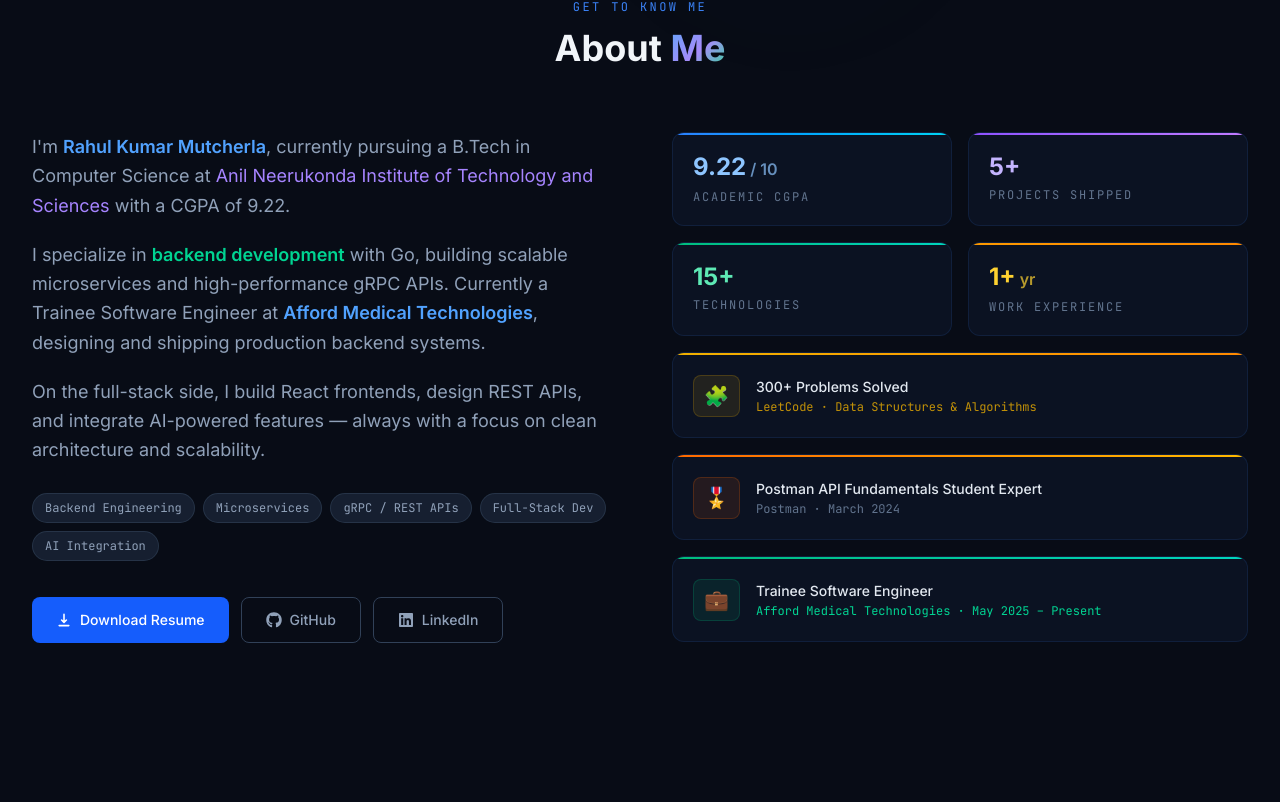
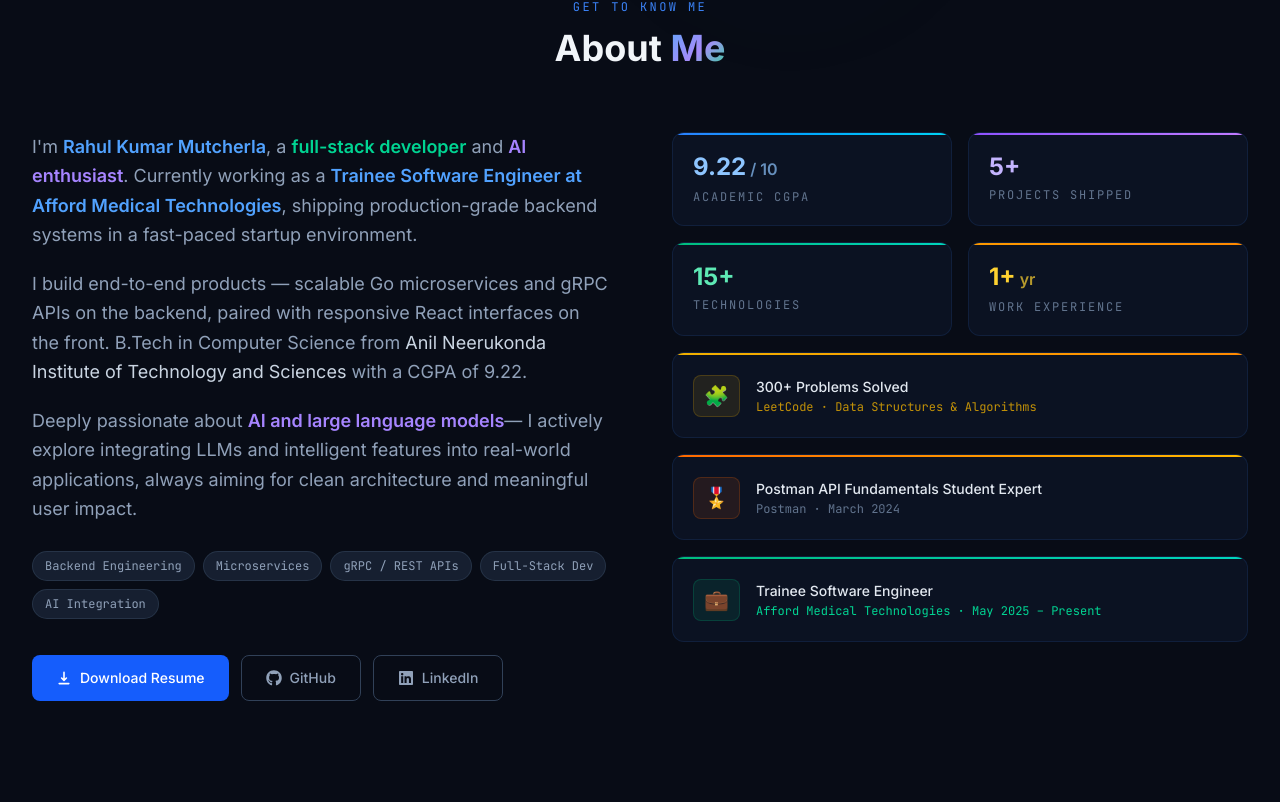
Before and after one commit to mutcherlarahulkumar/portfolio-new, a Next.js app: page / in a window 1280 px wide. Shown: the part 898-1700 px from the top of the page. Built offline with nearby package versions, Linux system fonts and the light colour scheme.

Commit message:
fix: college data

```diff
--- a/app/components/AboutSection.tsx
+++ b/app/components/AboutSection.tsx
@@ -74,28 +74,38 @@ export default function AboutSection() {
               <span className="text-blue-400 font-semibold">
                 Rahul Kumar Mutcherla
               </span>
-              , currently pursuing a B.Tech in Computer Science at{" "}
-              <span className="text-violet-400">
+              , a{" "}
+              <span className="text-emerald-400 font-semibold">
+                full-stack developer
+              </span>{" "}
+              and{" "}
+              <span className="text-violet-400 font-semibold">
+                AI enthusiast
+              </span>
+              . Currently working as a{" "}
+              <span className="text-blue-400 font-semibold">
+                Trainee Software Engineer at Afford Medical Technologies
+              </span>
+              , shipping production-grade backend systems in a fast-paced
+              startup environment.
+            </p>
+            <p className="text-slate-400 text-lg leading-relaxed">
+              I build end-to-end products — scalable Go microservices and gRPC
+              APIs on the backend, paired with responsive React interfaces on
+              the front. B.Tech in Computer Science from{" "}
+              <span className="text-slate-300">
                 Anil Neerukonda Institute of Technology and Sciences
               </span>{" "}
               with a CGPA of 9.22.
             </p>
             <p className="text-slate-400 text-lg leading-relaxed">
-              I specialize in{" "}
-              <span className="text-emerald-400 font-semibold">
-                backend development
-              </span>{" "}
-              with Go, building scalable microservices and high-performance gRPC
-              APIs. Currently a Trainee Software Engineer at{" "}
-              <span className="text-blue-400 font-semibold">
-                Afford Medical Technologies
+              Deeply passionate about{" "}
+              <span className="text-violet-400 font-semibold">
+                AI and large language models
               </span>
-              , designing and shipping production backend systems.
-            </p>
-            <p className="text-slate-400 text-lg leading-relaxed">
-              On the full-stack side, I build React frontends, design REST APIs,
-              and integrate AI-powered features — always with a focus on clean
-              architecture and scalability.
+              — I actively explore integrating LLMs and intelligent features
+              into real-world applications, always aiming for clean architecture
+              and meaningful user impact.
             </p>
 
             {/* Focus area chips */}
@@ -108,7 +118,9 @@ export default function AboutSection() {
                   viewport={{ once: true }}
                   transition={{ delay: 0.3 + i * 0.06 }}
                   className="text-xs px-3 py-1.5 rounded-full bg-slate-800/70 border border-slate-700/60 text-slate-400"
-                  style={{ fontFamily: "var(--font-mono, ui-monospace, monospace)" }}
+                  style={{
+                    fontFamily: "var(--font-mono, ui-monospace, monospace)",
+                  }}
                 >
                   {f}
                 </motion.span>
@@ -166,9 +178,13 @@ export default function AboutSection() {
                   className="glass-card rounded-xl overflow-hidden"
                 >
                   {/* Colored accent bar */}
-                  <div className={`h-0.5 w-full bg-gradient-to-r ${stat.accent}`} />
+                  <div
+                    className={`h-0.5 w-full bg-gradient-to-r ${stat.accent}`}
+                  />
                   <div className="p-5">
-                    <div className={`text-2xl font-bold leading-none ${stat.valueColor}`}>
+                    <div
+                      className={`text-2xl font-bold leading-none ${stat.valueColor}`}
+                    >
                       {stat.value}
                       {stat.unit && (
                         <span className="text-base font-semibold ml-1 opacity-70">
@@ -178,7 +194,9 @@ export default function AboutSection() {
                     </div>
                     <div
                       className="text-xs text-slate-500 mt-2 uppercase tracking-[0.15em]"
-                      style={{ fontFamily: "var(--font-mono, ui-monospace, monospace)" }}
+                      style={{
+                        fontFamily: "var(--font-mono, ui-monospace, monospace)",
+                      }}
                     >
                       {stat.label}
                     </div>
@@ -206,7 +224,9 @@ export default function AboutSection() {
                   </p>
                   <p
                     className="text-xs text-yellow-500/80 mt-0.5"
-                    style={{ fontFamily: "var(--font-mono, ui-monospace, monospace)" }}
+                    style={{
+                      fontFamily: "var(--font-mono, ui-monospace, monospace)",
+                    }}
                   >
                     LeetCode · Data Structures & Algorithms
                   </p>
@@ -233,7 +253,9 @@ export default function AboutSection() {
                   </p>
                   <p
                     className="text-xs text-slate-500 mt-0.5"
-                    style={{ fontFamily: "var(--font-mono, ui-monospace, monospace)" }}
+                    style={{
+                      fontFamily: "var(--font-mono, ui-monospace, monospace)",
+                    }}
                   >
                     Postman · March 2024
                   </p>
@@ -260,7 +282,9 @@ export default function AboutSection() {
                   </p>
                   <p
                     className="text-xs text-emerald-400 mt-0.5"
-                    style={{ fontFamily: "var(--font-mono, ui-monospace, monospace)" }}
+                    style={{
+                      fontFamily: "var(--font-mono, ui-monospace, monospace)",
+                    }}
                   >
                     Afford Medical Technologies · May 2025 – Present
                   </p>
--- a/app/components/PageLoader.tsx
+++ b/app/components/PageLoader.tsx
@@ -51,7 +51,7 @@ export default function PageLoader({ children }: { children: React.ReactNode })
               className="relative text-slate-500 text-xs tracking-[0.35em] uppercase"
               style={{ fontFamily: 'var(--font-mono, ui-monospace, monospace)' }}
             >
-              Backend Developer · Go Engineer
+              Full-Stack Developer · AI Enthusiast
             </motion.p>
 
             {/* Progress bar */}
--- a/data/dummyData.ts
+++ b/data/dummyData.ts
@@ -2,7 +2,7 @@ export const education = [
   {
     title: "B.Tech - Computer Science & Engineering",
     institution: "Anil Neerukonda Institute of Technology and Sciences (ANITS)",
-    date: "Sept 2022 – Present",
+    date: "Sept 2022 – May 2026",
     description: "CGPA: 9.22 / 10.0",
     type: "education",
     fullDesc:
```
